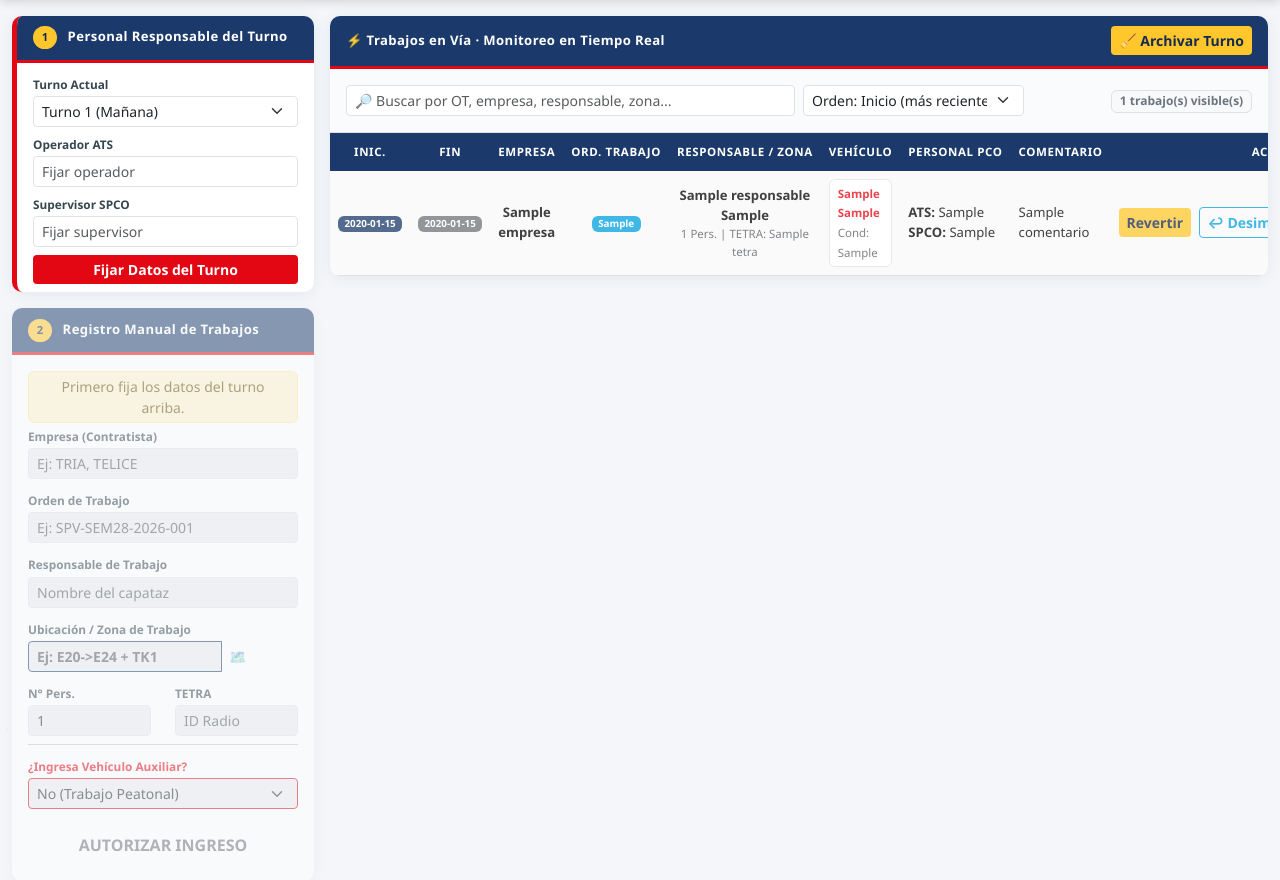
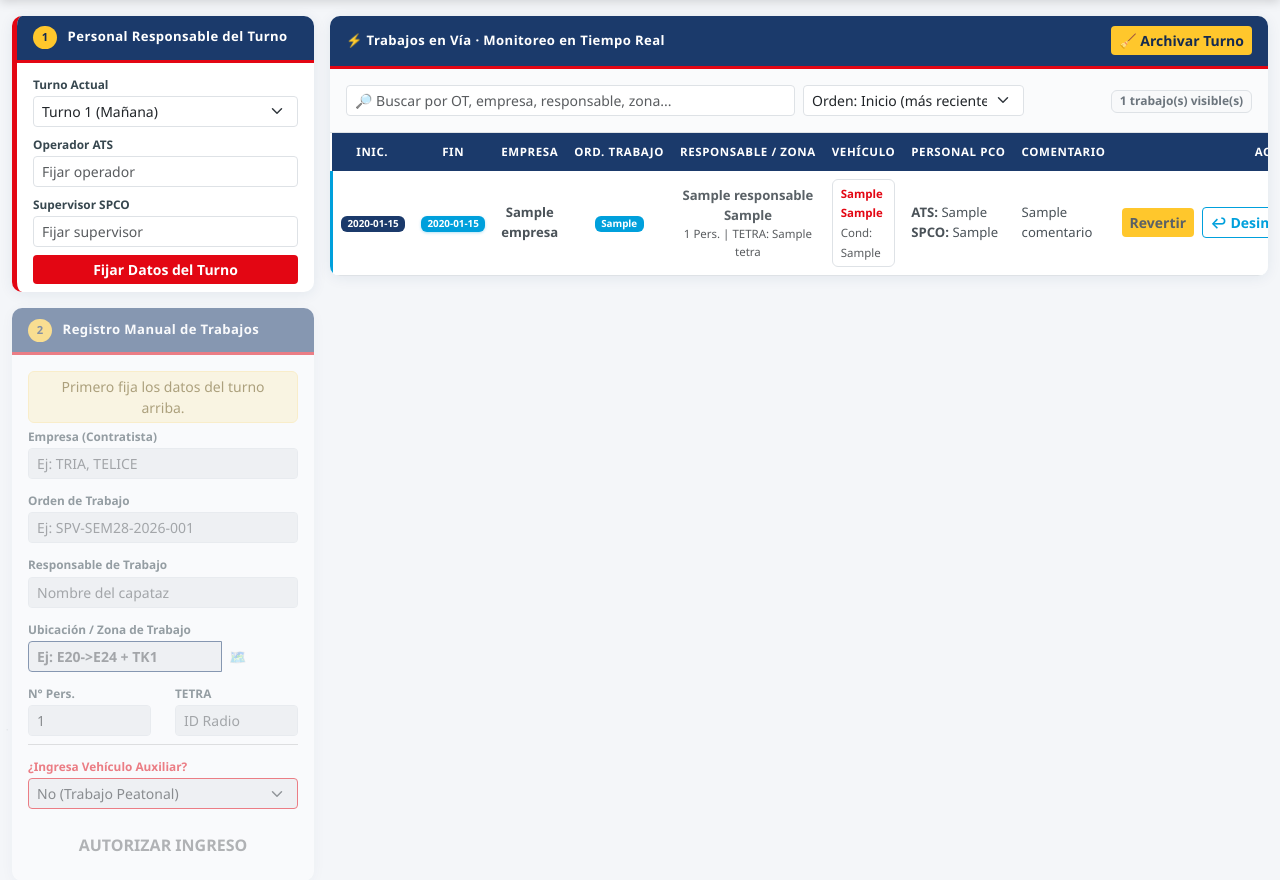
Before and after one commit to ArdalaxDown/pco-app, a Flask app: page / in a window 1280 px wide. Shown: the part 57-937 px from the top of the page. Run offline with Flask 3, Linux system fonts and the light colour scheme; a database or web service that is not in the repository returns one stand-in record (values such as "Sample title"); some libraries are stand-ins or nearby versions.

Commit message:
UI: Estilo visual para trabajos finalizados (liberados) en tabla monitoreo

```diff
--- a/templates/index.html
+++ b/templates/index.html
@@ -106,6 +106,26 @@
         /* Badge de estado "En Vía" */
         .badge-en-via { background: var(--ml-red); color: #fff; }
         .badge-liberado { background: var(--ml-gray); color: #fff; }
+
+        /* Fila de trabajo finalizado (con hora fin) - estilo estético y distinguido */
+        .table-pco tbody tr.fila-finalizado {
+            background: linear-gradient(90deg, rgba(0, 160, 220, 0.04) 0%, rgba(110, 115, 118, 0.03) 100%);
+            border-left: 3px solid var(--ml-cyan);
+        }
+        .table-pco tbody tr.fila-finalizado td {
+            color: #4a5258;
+        }
+        .table-pco tbody tr.fila-finalizado .fw-bold {
+            color: #5a6166;
+            font-weight: 600;
+        }
+        .table-pco tbody tr.fila-finalizado .badge-liberado {
+            background: var(--ml-cyan);
+            box-shadow: 0 1px 3px rgba(0, 160, 220, 0.3);
+        }
+        .table-pco tbody tr.fila-finalizado:hover {
+            background: linear-gradient(90deg, rgba(0, 160, 220, 0.08) 0%, rgba(110, 115, 118, 0.05) 100%) !important;
+        }
 
         /* Cabecera de turno */
         .turno-chip {
@@ -523,7 +543,7 @@
                                 </thead>
                                 <tbody>
                                     {% for r in registros %}
-                                    <tr class="fila-monitoreo {% if r[12] %}table-light opacity-75 text-muted{% endif %}"
+                                    <tr class="fila-monitoreo {% if r[12] %}fila-finalizado{% endif %}"
                                         data-ot="{{ (r[4] or '') }}"
                                         data-empresa="{{ (r[3] or '') }}"
                                         data-responsable="{{ (r[5] or '') }}"
```
